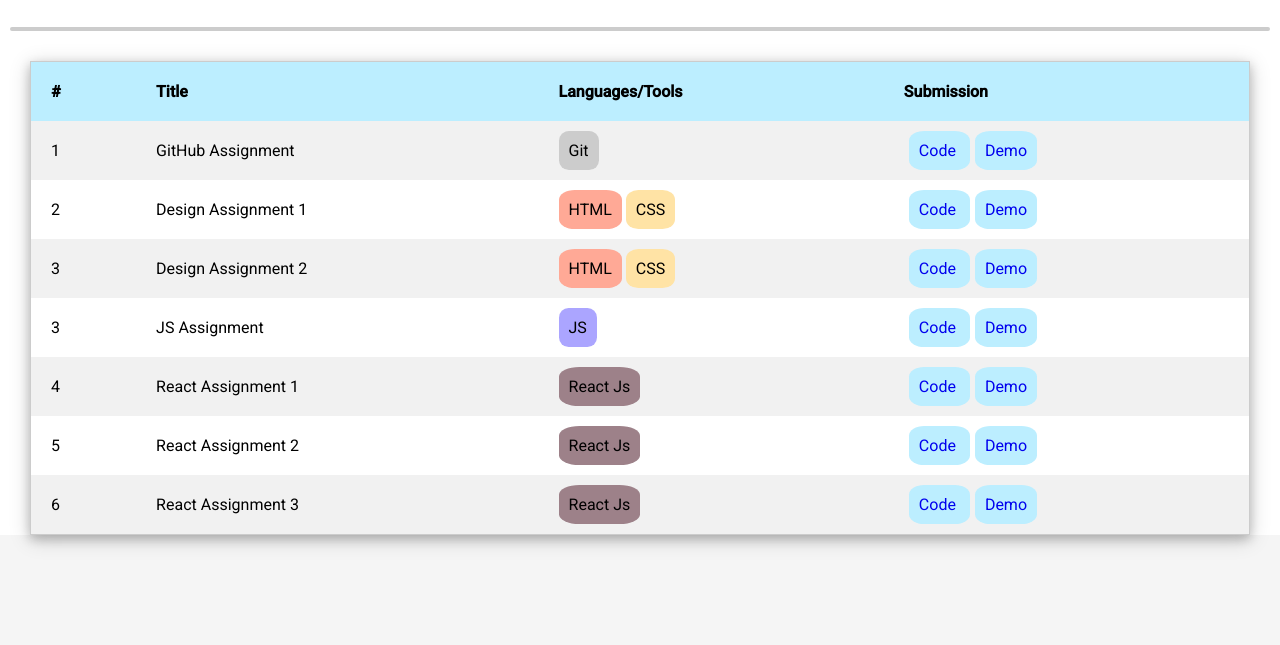
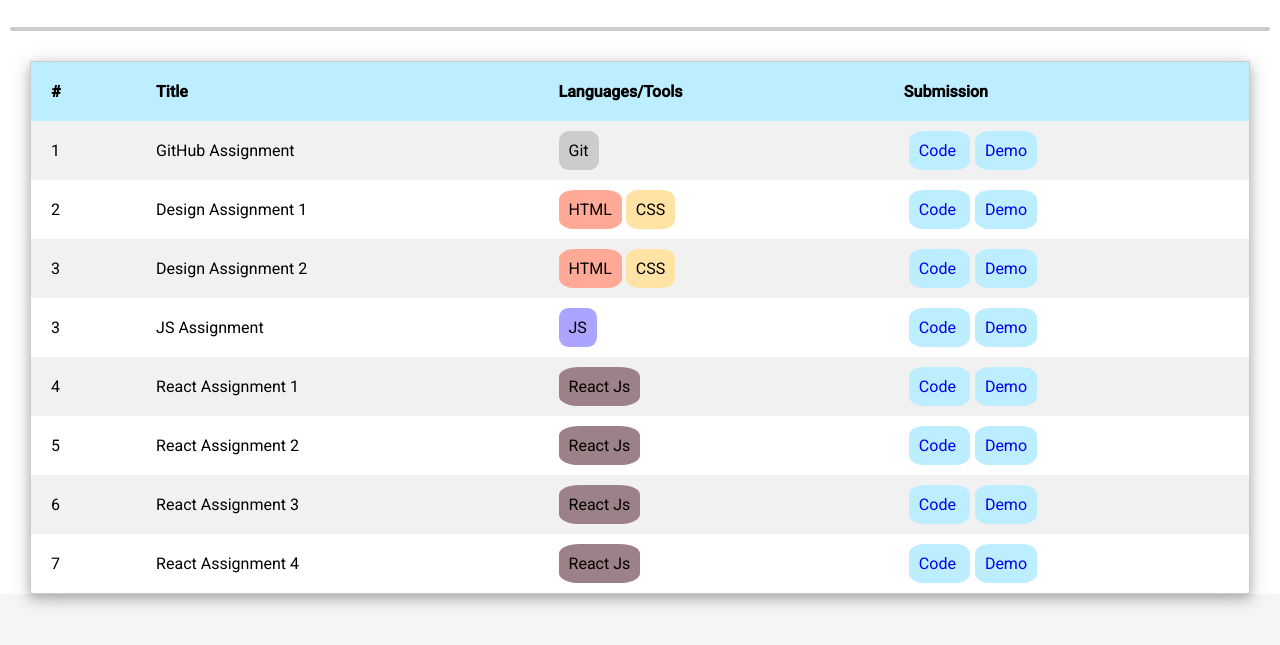
Before and after one commit to joshinasla/Assignment, a plain HTML site: page index.html in a window 1280 px wide. Shown: the part 123-768 px from the top of the page. Drawn offline with Linux system fonts and the light colour scheme; a web font is replaced by a local one.

Commit message:
add react assignment 4

```diff
--- a/index.html
+++ b/index.html
@@ -110,6 +110,16 @@
               >
             </td>
           </tr>
+          <tr>
+            <td>7</td>
+            <td>React Assignment 4</td>
+            <td><span class="react">React Js</span></td>
+            <td>
+              <a href="https://github.com/joshinasla/react-assignment-4"
+                >Code </a
+              ><a href="#">Demo</a>
+            </td>
+          </tr>
         </table>
       </div>
     </div>
```
Also changed, not shown: Readme.md.txt (deleted).
